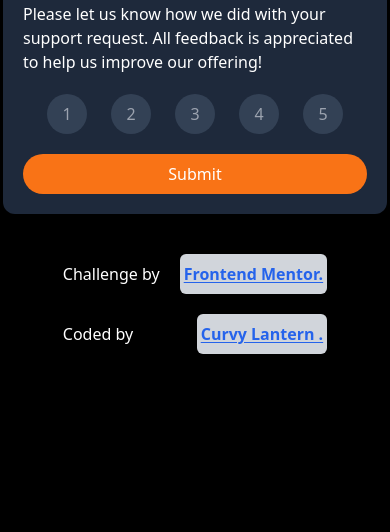
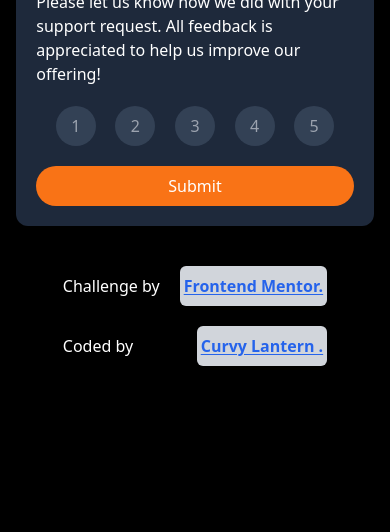
Before and after one commit to CurvyLantern/fm-interactive-rating-comp, a plain HTML site: page index.html in a window 390 px wide. Shown: the part 312-844 px from the top of the page. Drawn offline with nearby package versions, Linux system fonts and the light colour scheme.

Commit message:
added md breakpoint

```diff
--- a/index.html
+++ b/index.html
@@ -25,7 +25,7 @@
         class="min-h-screen bg-black flex flex-col items-center justify-center gap-10"
     >
         <div
-            class="rating__card-container bg-slate-800 w-96 p-5 rounded-xl"
+            class="rating__card-container bg-slate-800 p-5 rounded-xl w-11/12 md:w-96"
         >
             <div
                 class="flex flex-col gap-5"
```
